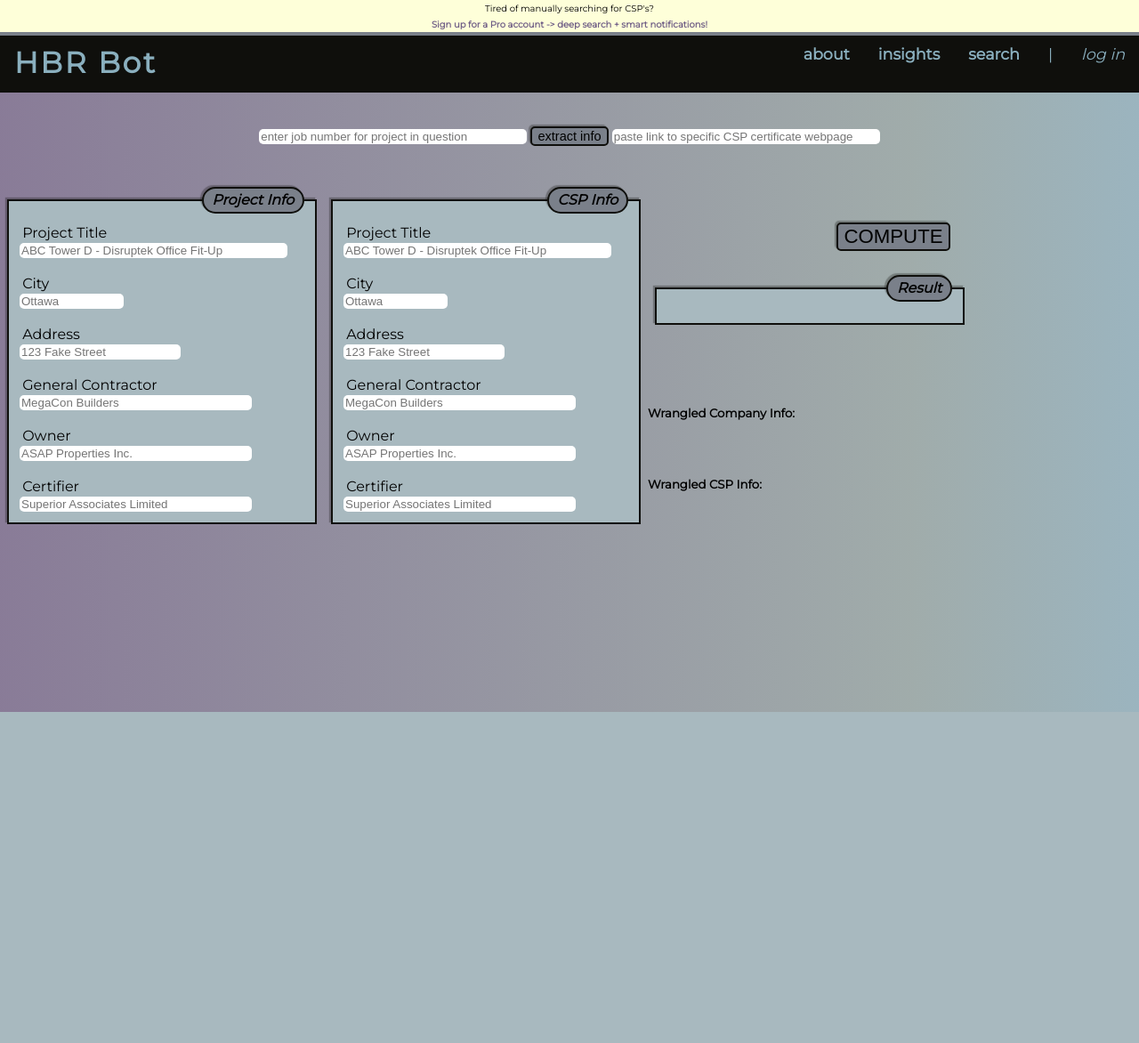
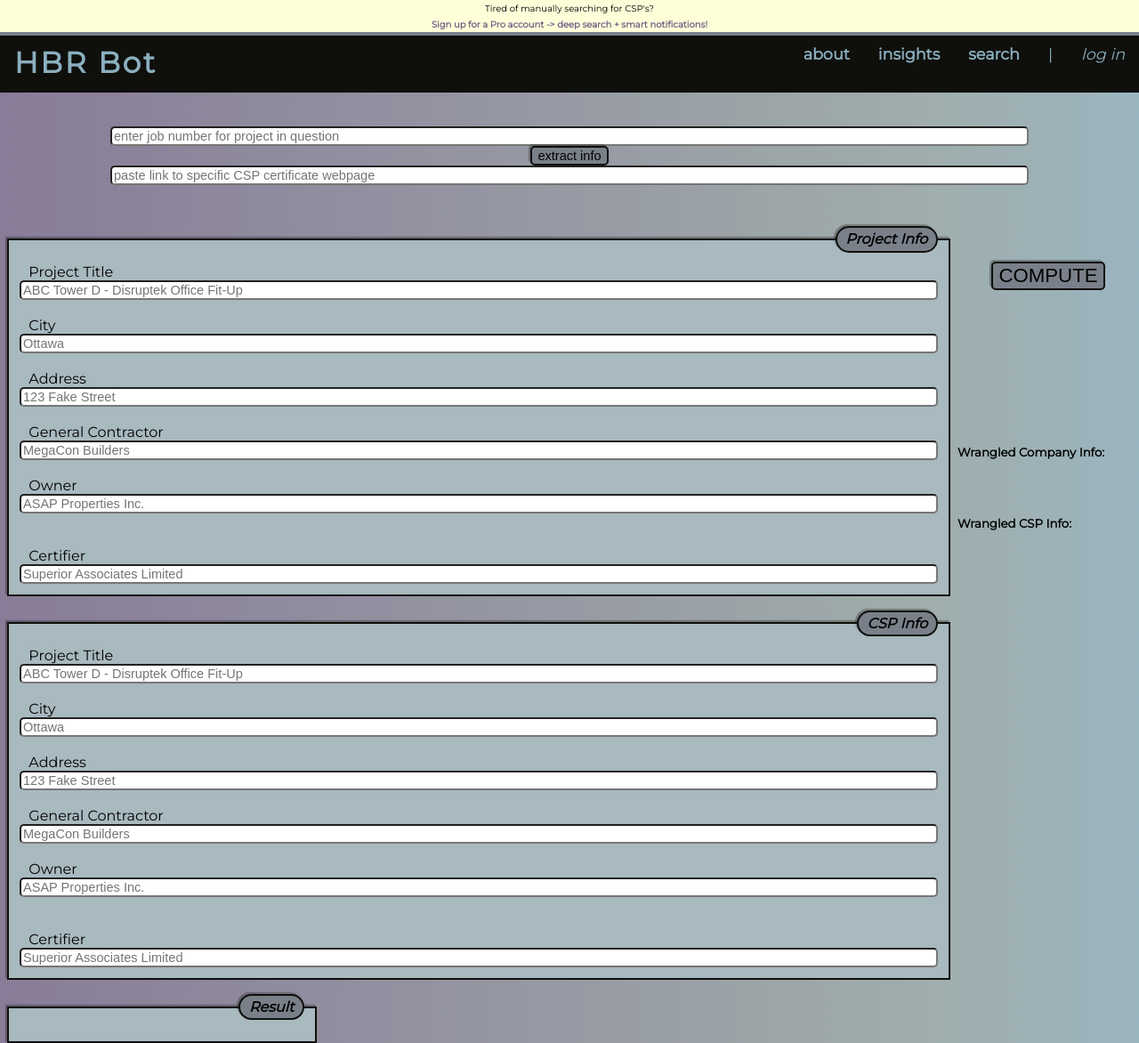
Before and after one commit to confirmationbias616/certificate_checker, a Flask app: page /interact in a window 1280 px wide. Shown: the whole page at 89% size. Before the commit the page ends 800 px from the top, so only its background shows below. Run offline with Flask 2, Linux system fonts and the light colour scheme; some libraries are stand-ins or nearby versions.

Commit message:
Adjust input text field style

```diff
--- a/static/style.css
+++ b/static/style.css
@@ -233,8 +233,10 @@
       box-shadow: -2px -2px 1px var(--shadow-inactive);
     }
     input[type=text]{
-      border: none;
       border-radius: 5px;
+      display: block;
+      font-size: calc(8px + 0.5vh + 0.2vw);
+      width: 80vw;
     }
     select{
       border: none;
```
